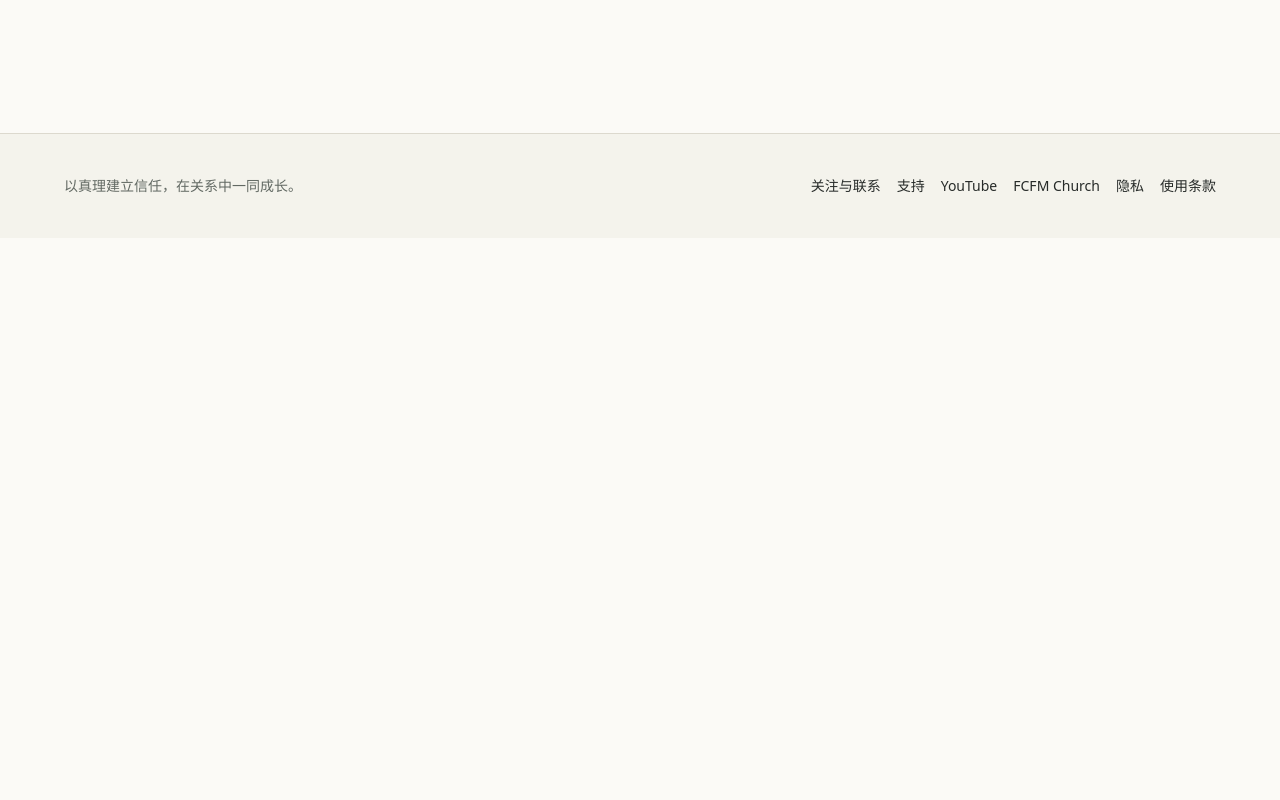
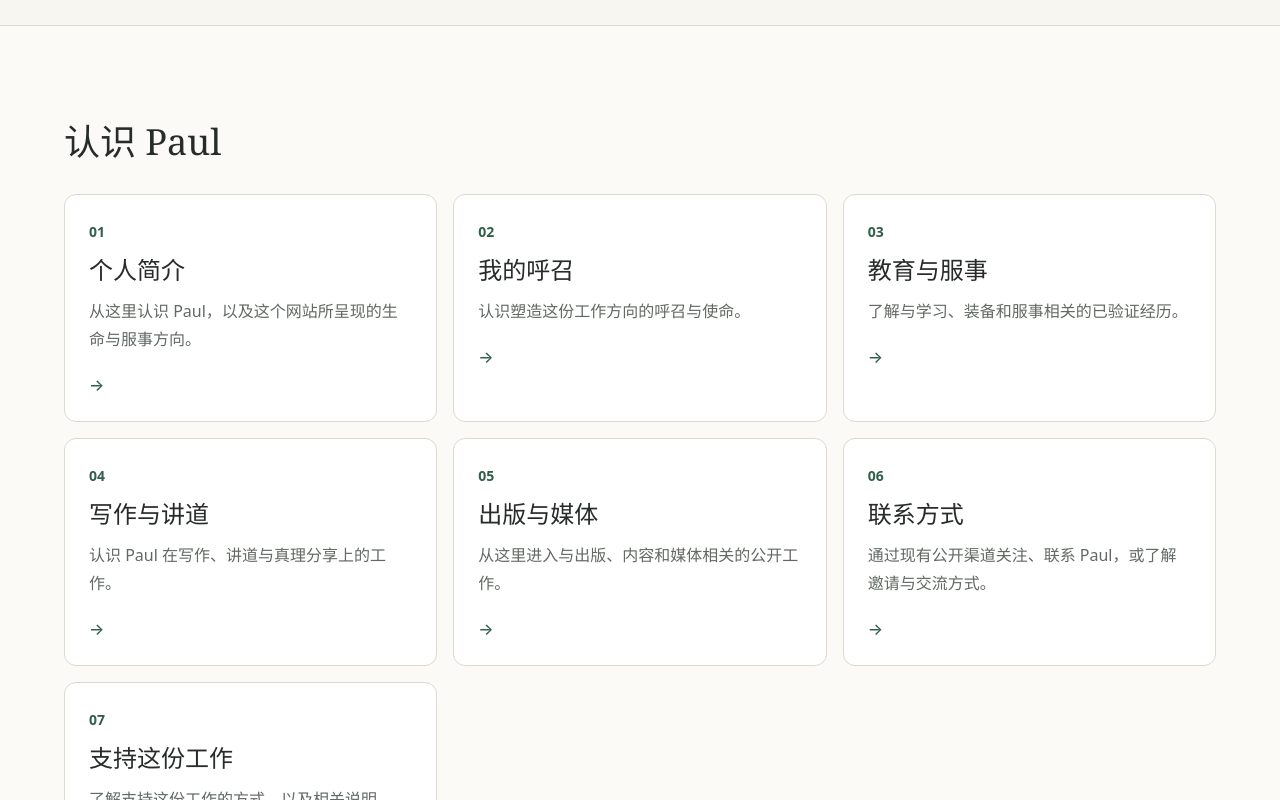
Before and after one commit to paulzhang901-jpg/paulzhang-website, a Next.js app: page /about in a window 1280 px wide. Shown: the part 460-1260 px from the top of the page. Before the commit the page ends 800 px from the top, so only its background shows below. Built offline with nearby package versions, Linux system fonts and the light colour scheme.

Commit message:
feat: establish permanent About architecture

```diff
--- a/config/architecture/routes.yaml
+++ b/config/architecture/routes.yaml
@@ -66,7 +66,8 @@
     {
       "path": "/about",
       "domain": "about",
-      "release": "v1"
+      "release": "v1",
+      "implementation_level": "section"
     },
     {
       "path": "/gccm",
@@ -186,13 +187,11 @@
       "join"
     ],
     "/about": [
-      "paul",
-      "story",
+      "profile",
       "calling",
-      "ministry",
-      "education",
-      "beliefs",
-      "projects",
+      "education-ministry",
+      "writing-preaching",
+      "publishing-media",
       "contact",
       "support"
     ],
--- a/src/app/(en)/en/[[...segments]]/page.tsx
+++ b/src/app/(en)/en/[[...segments]]/page.tsx
@@ -7,6 +7,7 @@ import { StoriesPage } from "@/components/content/stories-page";
 import { GrowthPage } from "@/components/content/growth-page";
 import { TogetherPage } from "@/components/content/together-page";
 import { CommunityPage } from "@/components/content/community-page";
+import { AboutPage, AboutIntegratedPage } from "@/components/content/about-page";
 import { getContentWorkRepository } from "@/lib/content/works/repository";
 import { SocialContactPage } from "@/components/product/social-contact-page";
 import { getContentRepository } from "@/lib/content/repository";
@@ -28,12 +29,13 @@ export default async function Page({params}: Props) {
   const routeId = resolveEnglishSegments((await params).segments);
   if (!routeId) notFound();
   if (routeId === "home") return <HomePage locale="en-US" />;
-  if (routeId === "support") return <SupportPage locale="en-US" />;
+  if (routeId === "support") return <AboutIntegratedPage locale="en-US" section="support"><SupportPage locale="en-US" /></AboutIntegratedPage>;
   if (routeId === "library") return <LibraryPage locale="en-US" repository={await getContentRepository()} />;
   if (routeId === "stories") return <StoriesPage locale="en-US" contentRepository={await getContentRepository()} workRepository={await getContentWorkRepository()} />;
   if (routeId === "grow") return <GrowthPage locale="en-US" repository={await getContentRepository()} />;
   if (routeId === "together") return <TogetherPage locale="en-US" repository={await getContentRepository()} />;
   if (routeId === "community") return <CommunityPage locale="en-US" />;
-  if (routeId === "contact") return <SocialContactPage locale="en-US" />;
+  if (routeId === "about") return <AboutPage locale="en-US" />;
+  if (routeId === "contact") return <AboutIntegratedPage locale="en-US" section="contact"><SocialContactPage locale="en-US" /></AboutIntegratedPage>;
   return <FoundationPage locale="en-US" routeId={routeId} />;
 }
--- /dev/null
+++ b/src/app/(en)/en/about/[slug]/page.tsx
@@ -0,0 +1,8 @@
+import {notFound} from "next/navigation";
+import {AboutSectionPage} from "@/components/content/about-page";
+import {getAboutSectionIds,isAboutSection} from "@/lib/about";
+import {metadataForCollectionRoute} from "@/lib/seo/metadata";
+type Props={params:Promise<{slug:string}>}; export const dynamicParams=false;
+export function generateStaticParams(){return getAboutSectionIds().filter(slug=>slug!=="contact"&&slug!=="support").map(slug=>({slug}))}
+export async function generateMetadata({params}:Props){const slug=(await params).slug;return isAboutSection(slug)?metadataForCollectionRoute("about",slug,"en-US"):{};}
+export default async function Page({params}:Props){const slug=(await params).slug;if(!isAboutSection(slug)||slug==="contact"||slug==="support")notFound();return <AboutSectionPage locale="en-US" section={slug}/>}
--- /dev/null
+++ b/src/app/(zh)/about/[slug]/page.tsx
@@ -0,0 +1,8 @@
+import {notFound} from "next/navigation";
+import {AboutSectionPage} from "@/components/content/about-page";
+import {getAboutSectionIds,isAboutSection} from "@/lib/about";
+import {metadataForCollectionRoute} from "@/lib/seo/metadata";
+type Props={params:Promise<{slug:string}>}; export const dynamicParams=false;
+export function generateStaticParams(){return getAboutSectionIds().filter(slug=>slug!=="contact"&&slug!=="support").map(slug=>({slug}))}
+export async function generateMetadata({params}:Props){const slug=(await params).slug;return isAboutSection(slug)?metadataForCollectionRoute("about",slug,"zh-CN"):{};}
+export default async function Page({params}:Props){const slug=(await params).slug;if(!isAboutSection(slug)||slug==="contact"||slug==="support")notFound();return <AboutSectionPage locale="zh-CN" section={slug}/>}
--- a/src/app/(zh)/about/contact/page.tsx
+++ b/src/app/(zh)/about/contact/page.tsx
@@ -1,8 +1,9 @@
+import { AboutIntegratedPage } from "@/components/content/about-page";
 import { SocialContactPage } from "@/components/product/social-contact-page";
 import { metadataForRoute } from "@/lib/seo/metadata";
 
 export const metadata = metadataForRoute("contact", "zh-CN");
 
 export default function Page() {
-  return <SocialContactPage locale="zh-CN" />;
+  return <AboutIntegratedPage locale="zh-CN" section="contact"><SocialContactPage locale="zh-CN" /></AboutIntegratedPage>;
 }
--- a/src/app/(zh)/about/page.tsx
+++ b/src/app/(zh)/about/page.tsx
@@ -1,4 +1,4 @@
-import { FoundationPage } from "@/components/layout/foundation-page";
-import { metadataForRoute } from "@/lib/seo/metadata";
-export const metadata = metadataForRoute("about", "zh-CN");
-export default function Page() { return <FoundationPage locale="zh-CN" routeId="about" />; }
+import {AboutPage} from "@/components/content/about-page";
+import {metadataForRoute} from "@/lib/seo/metadata";
+export const metadata=metadataForRoute("about","zh-CN");
+export default function Page(){return <AboutPage locale="zh-CN"/>}
--- a/src/app/(zh)/about/support/page.tsx
+++ b/src/app/(zh)/about/support/page.tsx
@@ -1,5 +1,6 @@
+import { AboutIntegratedPage } from "@/components/content/about-page";
 import { SupportPage } from "@/components/product/support-page";
 import { metadataForRoute } from "@/lib/seo/metadata";
 
 export const metadata = {...metadataForRoute("support", "zh-CN"), title: "支持这份工作"};
-export default function Page() { return <SupportPage locale="zh-CN" />; }
+export default function Page() { return <AboutIntegratedPage locale="zh-CN" section="support"><SupportPage locale="zh-CN" /></AboutIntegratedPage>; }
--- /dev/null
+++ b/src/components/content/about-page.tsx
@@ -0,0 +1,15 @@
+import Link from "next/link";
+import type {Route} from "next";
+import type {ReactNode} from "react";
+import {Container,ReadingContainer} from "@/components/layout/container";
+import {Section,SectionHeading} from "@/components/layout/section";
+import {aboutSectionCopy,getAboutSectionIds,type AboutSectionId} from "@/lib/about";
+import type {Locale} from "@/config/i18n";
+
+const prefix=(locale:Locale)=>locale==="en-US"?"/en":"";
+export const aboutHref=(locale:Locale,id:AboutSectionId)=>`${prefix(locale)}/about/${id}` as Route;
+export function AboutNav({locale,current}:{locale:Locale;current?:AboutSectionId}){return <aside><Link href={`${prefix(locale)}/about` as Route} className="font-serif text-2xl hover:underline">{locale==="zh-CN"?"关于":"About"}</Link><nav aria-label={locale==="zh-CN"?"关于栏目":"About sections"} className="mt-6 flex flex-wrap gap-2 lg:flex-col lg:items-start">{getAboutSectionIds().map(id=><Link key={id} href={aboutHref(locale,id)} aria-current={id===current?"page":undefined} className="rounded-full border bg-surface px-4 py-2 text-sm hover:bg-muted lg:w-full lg:rounded-md">{aboutSectionCopy(locale,id).label}</Link>)}</nav></aside>}
+function Cards({locale}:{locale:Locale}){return <div className="grid gap-4 sm:grid-cols-2 lg:grid-cols-3">{getAboutSectionIds().map((id,index)=>{const item=aboutSectionCopy(locale,id);return <Link key={id} href={aboutHref(locale,id)} className="group rounded-xl border bg-surface p-6 transition hover:-translate-y-0.5 hover:border-primary/50 hover:shadow-sm focus-visible:outline-none focus-visible:ring-2 focus-visible:ring-primary"><span className="text-sm font-semibold text-primary">{String(index+1).padStart(2,"0")}</span><h3 className="mt-3 font-serif text-2xl leading-tight group-hover:underline">{item.label}</h3><p className="mt-3 leading-7 text-muted-foreground">{item.summary}</p><span className="mt-5 inline-block font-medium text-primary" aria-hidden="true">→</span></Link>})}</div>}
+export function AboutPage({locale}:{locale:Locale}){return <><Section className="border-b bg-muted/40"><Container><ReadingContainer className="px-0"><SectionHeading eyebrow={locale==="zh-CN"?"关于 · ABOUT":"ABOUT"} title={locale==="zh-CN"?"关于":"About"}><p>{locale==="zh-CN"?"认识 Paul，以及这个网站背后的生命、呼召与使命。":"Meet Paul and the life, calling, and mission behind this website."}</p></SectionHeading><Link href={aboutHref(locale,"profile")} className="inline-flex min-h-11 items-center rounded-md bg-primary px-5 font-medium text-primary-foreground">{locale==="zh-CN"?"更多关于我 →":"More About Me →"}</Link></ReadingContainer></Container></Section><Section><Container><div className="mb-8 max-w-2xl"><h2 className="font-serif text-3xl sm:text-4xl">{locale==="zh-CN"?"认识 Paul":"Meet Paul"}</h2></div><Cards locale={locale}/></Container></Section></>}
+export function AboutSectionPage({locale,section}:{locale:Locale;section:Exclude<AboutSectionId,"contact"|"support">}){const item=aboutSectionCopy(locale,section);return <Section><Container><div className="grid gap-10 lg:grid-cols-[17rem_minmax(0,1fr)]"><AboutNav locale={locale} current={section}/><article><p className="text-sm font-semibold uppercase tracking-[0.14em] text-primary">{locale==="zh-CN"?"关于":"About"}</p><h1 className="mt-3 font-serif text-4xl leading-tight sm:text-5xl">{item.label}</h1><p className="mt-6 max-w-2xl text-lg leading-8 text-muted-foreground">{item.summary}</p></article></div></Container></Section>}
+export function AboutIntegratedPage({locale,section,children}:{locale:Locale;section:"contact"|"support";children:ReactNode}){return <Section className="py-0"><Container><div className="grid gap-10 lg:grid-cols-[17rem_minmax(0,1fr)]"><div className="py-[var(--space-section)]"><AboutNav locale={locale} current={section}/></div><div className="min-w-0">{children}</div></div></Container></Section>}
--- /dev/null
+++ b/src/lib/about.ts
@@ -0,0 +1,28 @@
+import type {Locale} from "@/config/i18n";
+
+export const aboutSectionIds=["profile","calling","education-ministry","writing-preaching","publishing-media","contact","support"] as const;
+export type AboutSectionId=(typeof aboutSectionIds)[number];
+type Copy={label:string;summary:string};
+const copy:Record<Locale,Record<AboutSectionId,Copy>>={
+  "zh-CN":{
+    profile:{label:"个人简介",summary:"从这里认识 Paul，以及这个网站所呈现的生命与服事方向。"},
+    calling:{label:"我的呼召",summary:"认识塑造这份工作方向的呼召与使命。"},
+    "education-ministry":{label:"教育与服事",summary:"了解与学习、装备和服事相关的已验证经历。"},
+    "writing-preaching":{label:"写作与讲道",summary:"认识 Paul 在写作、讲道与真理分享上的工作。"},
+    "publishing-media":{label:"出版与媒体",summary:"从这里进入与出版、内容和媒体相关的公开工作。"},
+    contact:{label:"联系方式",summary:"通过现有公开渠道关注、联系 Paul，或了解邀请与交流方式。"},
+    support:{label:"支持这份工作",summary:"了解支持这份工作的方式，以及相关说明。"},
+  },
+  "en-US":{
+    profile:{label:"Profile",summary:"Meet Paul and the life and ministry direction represented by this website."},
+    calling:{label:"Calling",summary:"Explore the calling and mission that shape the direction of this work."},
+    "education-ministry":{label:"Education & Ministry",summary:"Find verified information related to learning, formation, and ministry."},
+    "writing-preaching":{label:"Writing & Preaching",summary:"Explore Paul's work in writing, preaching, and sharing biblical truth."},
+    "publishing-media":{label:"Publishing & Media",summary:"Enter the public work related to publishing, content, and media."},
+    contact:{label:"Contact",summary:"Use the established public channels to follow or contact Paul and learn about invitations."},
+    support:{label:"Support This Work",summary:"Learn how to support this work and review the related information."},
+  },
+};
+export function getAboutSectionIds(){return [...aboutSectionIds]}
+export function isAboutSection(value:string):value is AboutSectionId{return aboutSectionIds.includes(value as AboutSectionId)}
+export function aboutSectionCopy(locale:Locale,id:AboutSectionId){return copy[locale][id]}
--- a/src/lib/seo/metadata.ts
+++ b/src/lib/seo/metadata.ts
@@ -26,7 +26,7 @@ export function metadataForRoute(routeId: RouteId, locale: Locale): Metadata {
 }
 
 export function metadataForCollectionRoute(
-  routeId: Extract<RouteId, "library" | "stories" | "grow" | "together" | "community">,
+  routeId: Extract<RouteId, "library" | "stories" | "grow" | "together" | "community" | "about">,
   slug: string,
   locale: Locale,
 ): Metadata {
```
Also changed, not shown: tests/architecture/validate.mjs (+3 -0 lines), 4 other files (tests, documents, lock files or other folders).
